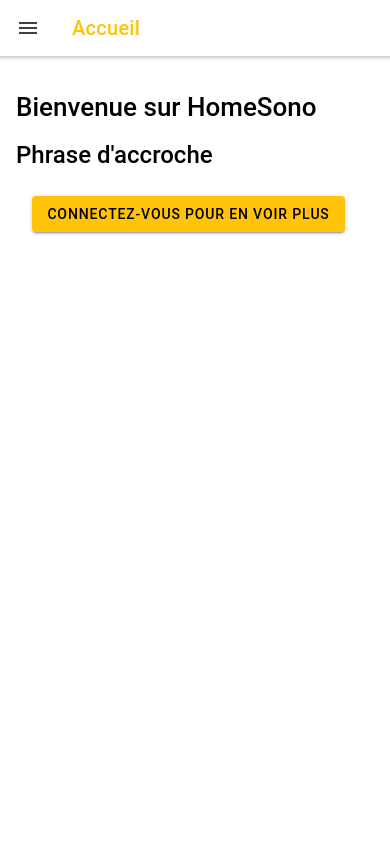
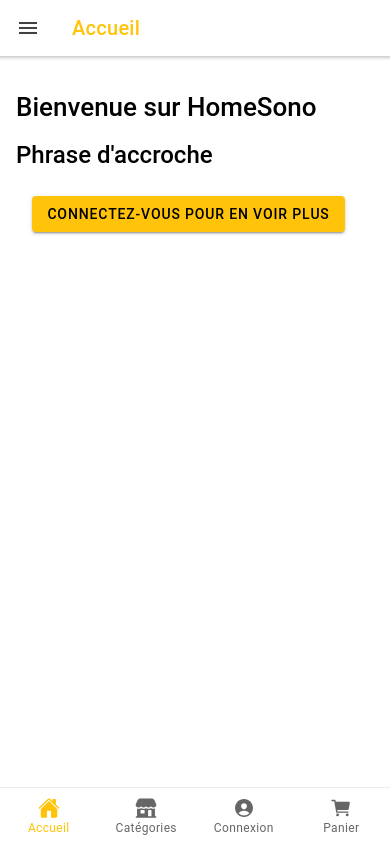
Before and after one commit to Nicolasmaes/homosono_ihm, a React (Create React App) app: page /accueil in a window 390 px wide. Built offline with nearby package versions, Linux system fonts and the light colour scheme.

Commit message:
finally get to have a tabBar at the bottom and the hamburger menu on the left

```diff
--- a/src/components/app/app.jsx
+++ b/src/components/app/app.jsx
@@ -10,6 +10,11 @@ import {
   IonMenu,
   IonMenuToggle,
   IonRouterOutlet,
+  IonTab,
+  IonTabs,
+  IonBadge,
+  IonTabButton,
+  IonTabBar,
   IonTitle,
   IonToolbar,
   setupIonicReact,
@@ -25,7 +30,14 @@ import * as authAction from "../../redux/authorization/actions/auth";
 https://stackoverflow.com/questions/71351489/ionic-react-styles-not-rendering-even-after-importing-the-styles-in-app-js
  */
 import { IonReactRouter } from "@ionic/react-router";
-import { home, personCircleSharp, storefront } from "ionicons/icons";
+import {
+  home,
+  personCircle,
+  peopleCircle,
+  storefront,
+  cart,
+  logOut,
+} from "ionicons/icons";
 import Accueil from "../../pages/Accueil/Accueil";
 import Categories from "../../pages/Categories/Categories";
 import Login from "../../pages/Login/Login";
@@ -65,26 +77,27 @@ function AppComponent({ actionRegister, stateAuth, state }) {
 
   const [present] = useIonToast();
 
-  const UsersTab = () => {
+  const AdminMenu = () => {
     if (stateAuth) {
       return (
         <>
           <IonMenuToggle>
             <IonItem routerLink="/users">
-              <IonIcon icon={personCircleSharp} />
-              <IonLabel className="ion-padding">Utilisateurs</IonLabel>
+              <IonIcon icon={peopleCircle} />
+              <IonLabel className="ion-margin">Utilisateurs</IonLabel>
             </IonItem>
           </IonMenuToggle>
           <IonMenuToggle>
-            <IonItem routerLink="/signupLogin">
-              <IonIcon icon={personCircleSharp} />
-              <IonLabel className="ion-padding">Mon compte</IonLabel>
+            <IonItem routerLink="/users">
+              <IonIcon icon={personCircle} />
+              <IonLabel className="ion-margin">Mon compte</IonLabel>
             </IonItem>
           </IonMenuToggle>
         </>
       );
     }
   };
+
   const LogInLogOutButton = () => {
     if (stateAuth) {
       return (
@@ -96,9 +109,10 @@ function AppComponent({ actionRegister, stateAuth, state }) {
             routerLink="/accueil"
             onClick={() => {
               actionRegister.logout();
-              present("Vous êtes déconnecté.", 3000);
+              present("Vous êtes déconnecté.", 2000);
             }}
           >
+            <IonIcon slot="start" icon={logOut} />
             Déconnexion
           </IonButton>
         </IonMenuToggle>
@@ -133,20 +147,21 @@ function AppComponent({ actionRegister, stateAuth, state }) {
               <IonMenuToggle>
                 <IonItem routerLink="/accueil">
                   <IonIcon icon={home} />
-                  <IonLabel className="ion-padding">Accueil</IonLabel>
+                  <IonLabel className="ion-margin">Accueil</IonLabel>
                 </IonItem>
               </IonMenuToggle>
               <IonMenuToggle>
                 <IonItem routerLink="/categories">
                   <IonIcon icon={storefront} />
-                  <IonLabel className="ion-padding">Catégories</IonLabel>
+                  <IonLabel className="ion-margin">Catégories</IonLabel>
                 </IonItem>
               </IonMenuToggle>
-              {UsersTab()}
+              {AdminMenu()}
               {LogInLogOutButton()}
             </IonList>
           </IonContent>
         </IonMenu>
+        <IonTabs>
           <IonRouterOutlet id="main">
             <Route exact path="/accueil">
               <Accueil />
@@ -173,6 +188,25 @@ function AppComponent({ actionRegister, stateAuth, state }) {
               <Redirect to="/accueil" />
             </Route>
           </IonRouterOutlet>
+          <IonTabBar slot="bottom">
+            <IonTabButton tab="accueil" href="/accueil">
+              <IonIcon icon={home} />
+              <IonLabel>Accueil</IonLabel>
+            </IonTabButton>
+            <IonTabButton tab="Categories" href="/categories">
+              <IonIcon icon={storefront} />
+              <IonLabel>Catégories</IonLabel>
+            </IonTabButton>
+            <IonTabButton tab="login" href="/login">
+              <IonIcon icon={personCircle} />
+              <IonLabel>Connexion</IonLabel>
+            </IonTabButton>{" "}
+            <IonTabButton tab="login" href="/login">
+              <IonIcon icon={cart} />
+              <IonLabel>Panier</IonLabel>
+            </IonTabButton>
+          </IonTabBar>
+        </IonTabs>
       </IonReactRouter>
     </IonApp>
   );
--- a/src/components/login/login.jsx
+++ b/src/components/login/login.jsx
@@ -37,7 +37,7 @@ function ConnexionComponent({ actionRegister, stateAuth, state }) {
         setEmailUser("");
         setPasswordUser("");
         history.push("/accueil");
-        present("Vous êtes connecté.", 3000);
+        present("Vous êtes connecté.", 2000);
       } else {
         console.log("NOT OK");
         presentAlert({
--- a/src/components/signup/signup.jsx
+++ b/src/components/signup/signup.jsx
@@ -63,13 +63,13 @@ function InscriptionComponent({ actionRegister, actionUsers }) {
             header: "Vous êtes bien inscrit !",
             buttons: [
               {
-                text: "Page de connexion",
+                text: "Aller à la page de connexion",
                 handler: () => {
                   history.push("/login");
                 },
               },
               {
-                text: "Page d'accueil",
+                text: "Aller à la page d'accueil",
                 handler: () => {
                   history.push("/accueil");
                 },
```
Also changed, not shown: src/App.tsx (+104 -0 lines). Lines whose indentation alone changed are shown as unchanged.
